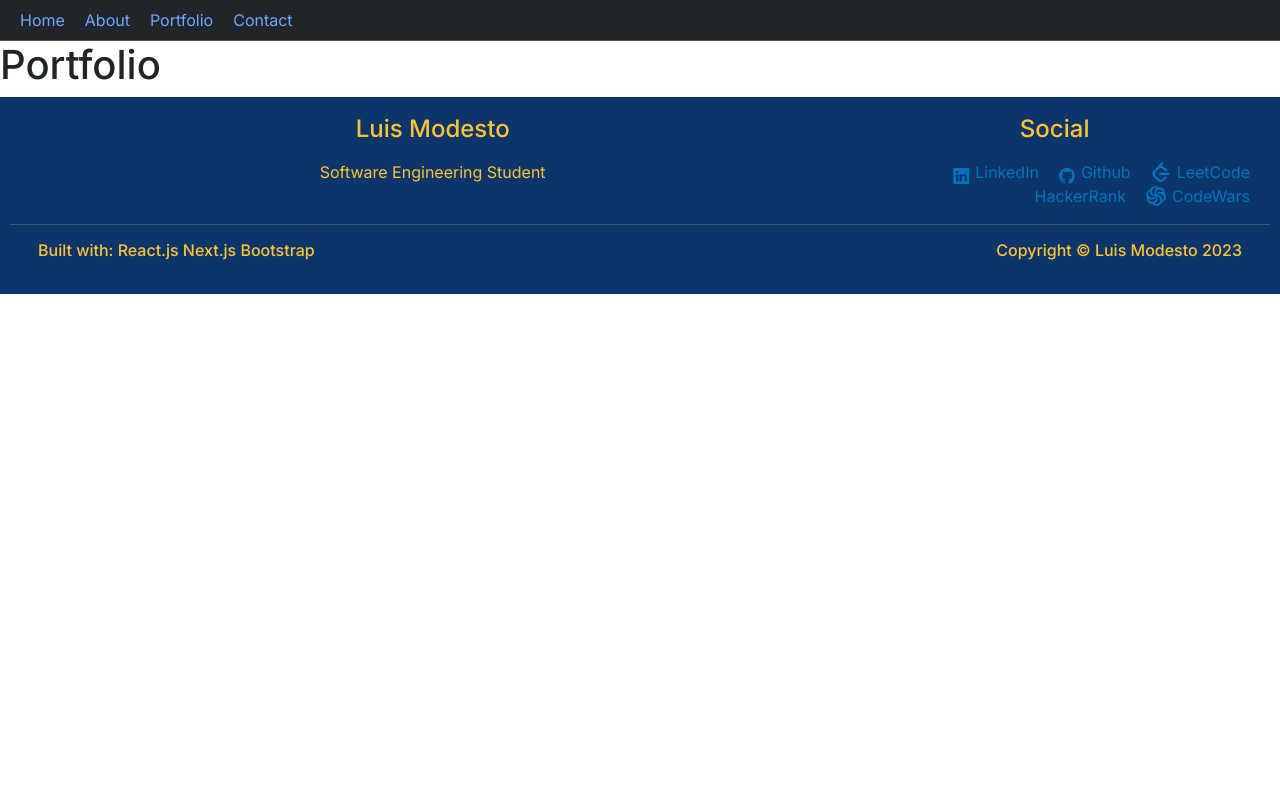
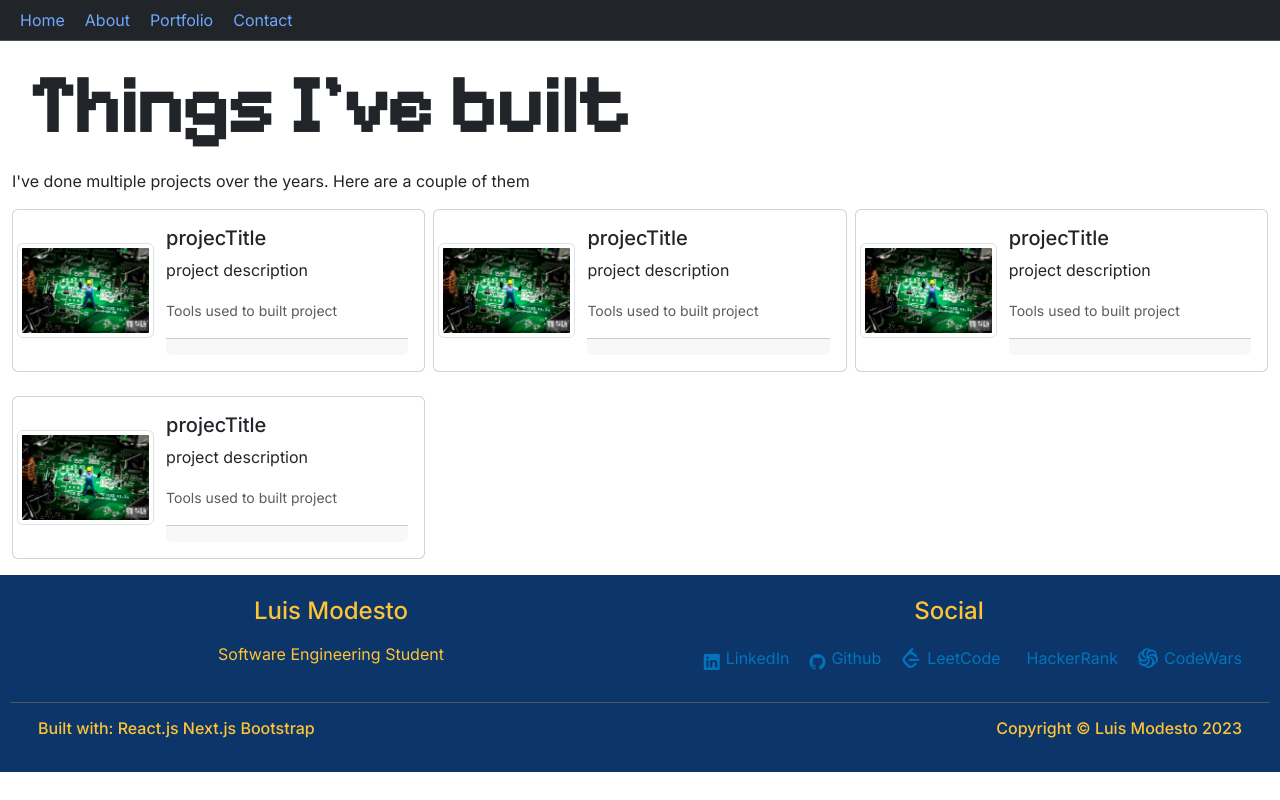
Before and after one commit to RepellantHail/RepellantHail.github.io, a Next.js app: page /portfolio in a window 1280 px wide. Built offline with nearby package versions, Linux system fonts and the light colour scheme.

Commit message:
card portfolio project added

```diff
--- a/src/app/about/page.js
+++ b/src/app/about/page.js
@@ -32,7 +32,7 @@ export default function page() {
                 </div>
             </div>
             <div className="row m-1">
-                <h3>Tools</h3>
+                <h3>Technologies</h3>
                 <hr></hr>
                 <div className="d-flex flex-wrap m-1">
                     <IconPill title="React"> <i className="fa-brands fa-react"></i> </IconPill>
@@ -60,7 +60,7 @@ export default function page() {
                 </div>
             </div>
             <div className="row m-1">
-                <h3>Technologies</h3>
+                <h3>Tools </h3>
                 <hr></hr>
                 <div className="d-flex flex-wrap m-1">
                     <IconPill title="Ubuntu"> <i class="devicon-ubuntu-plain"></i> </IconPill>
--- a/src/app/components/Footer.js
+++ b/src/app/components/Footer.js
@@ -4,14 +4,14 @@ import styles from "./../page.module.css"
 export default function Footer() {
     return (
         <div className={`container-fluid text-center ${styles.footer}`}>
-            <div className="row m-2 ">
-                <div className="col-8">
+            <div className="row m-2 p-1">
+                <div className="col-6">
                     <h4  className='mb-3'>Luis Modesto</h4>
                     <p>Software Engineering Student</p>
                 </div>
-                <div className="col-4 " >
+                <div className="col-6" >
                     <h4  className='mb-3'>Social</h4>
-                    <div className="d-flex  flex-wrap justify-content-end">
+                    <div className="d-flex  flex-wrap justify-content-end p-1">
                         <a className="icon-link" href="https://www.linkedin.com/in/jearim-modesto/" target="_blank">
                             <i class="bi bi-linkedin"> </i>
                             LinkedIn
--- /dev/null
+++ b/src/app/portfolio/ProjectCard.js
@@ -0,0 +1,30 @@
+import React from 'react'
+
+export default function ProjectCard({title, picture, desc, tools, repo, liveSite}) {
+  return (
+    <div className='col'>
+      <div className="card mb-3"
+      style={{
+          maxWidth: "540px",
+        }}
+        >
+        <div className="row g-0 align-items-center">
+          <div className="col-md-4">
+            <img src={picture} className="img-fluid img-thumbnail m-1" alt="projectImage"/>
+          </div>
+          <div className="col-md-8">
+            <div className="card-body">
+              <h5 className="card-title">{title}</h5>
+              <p className="card-text">{desc}</p>
+              <p className="card-text"><small className="text-body-secondary">{tools}</small></p>
+              <div className='card-footer d-flex justify-content-end'>
+                <a href={repo} target='_blank' style={{color: 'inherit', }}> <i class="fa-brands fa-github"></i> </a>
+                <a href={liveSite} target='_blank' style={{color: 'inherit', }}> <i class="fa-solid fa-arrow-up-right-from-square"></i> </a>
+              </div>
+            </div>
+          </div>
+        </div>
+      </div>
+    </div>
+  )
+}
--- a/src/app/portfolio/page.js
+++ b/src/app/portfolio/page.js
@@ -1,9 +1,50 @@
 import React from 'react'
+import Title from '../components/Title'
+import ProjectCard from './ProjectCard'
 
 export default function page() {
   return (
-    <div>
-        <h1>Portfolio</h1>
+    <div className='container-fluid'>
+      <Title {...{title: 'Things I\'ve built'}}/>
+      <p>I've done multiple projects over the years. Here are a couple of them </p>
+      <div class="row row-cols-1 row-cols-md-3 g-2">
+        <ProjectCard {...{
+                        title: 'projecTitle',
+                        picture: './../project.jpg',
+                        desc: 'project description',
+                        tools: 'Tools used to built project',
+                        repo: 'https://getbootstrap.com/docs/5.3/utilities/vertical-align/',
+                        liveSite: 'https://getbootstrap.com/docs/5.3/utilities/vertical-align/',
+                      }}>
+        </ProjectCard>
+        <ProjectCard {...{
+                        title: 'projecTitle',
+                        picture: './../project.jpg',
+                        desc: 'project description',
+                        tools: 'Tools used to built project',
+                        repo: 'https://getbootstrap.com/docs/5.3/utilities/vertical-align/',
+                        liveSite: 'https://getbootstrap.com/docs/5.3/utilities/vertical-align/',
+                      }}>
+        </ProjectCard>
+        <ProjectCard {...{
+                        title: 'projecTitle',
+                        picture: './../project.jpg',
+                        desc: 'project description',
+                        tools: 'Tools used to built project',
+                        repo: 'https://getbootstrap.com/docs/5.3/utilities/vertical-align/',
+                        liveSite: 'https://getbootstrap.com/docs/5.3/utilities/vertical-align/',
+                      }}>
+        </ProjectCard>
+        <ProjectCard {...{
+                        title: 'projecTitle',
+                        picture: './../project.jpg',
+                        desc: 'project description',
+                        tools: 'Tools used to built project',
+                        repo: 'https://getbootstrap.com/docs/5.3/utilities/vertical-align/',
+                        liveSite: 'https://getbootstrap.com/docs/5.3/utilities/vertical-align/',
+                      }}>
+        </ProjectCard>
+      </div>
     </div>
   )
 }
```
Also changed, not shown: public/project.jpg (added).
